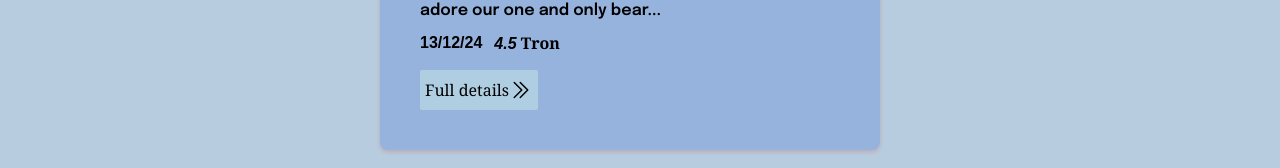
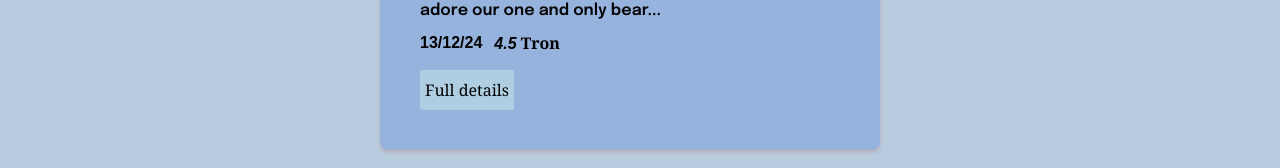
Before and after one commit to Orsini13/TestingCrowdApp, a React (Vite) app: page / in a window 1280 px wide. Shown: the part 655-823 px from the top of the page. Built offline with nearby package versions, Linux system fonts and the light colour scheme.

Commit message:
first hard code test 2

```diff
--- a/src/Components/DisplayCampaigns.jsx
+++ b/src/Components/DisplayCampaigns.jsx
@@ -20,9 +20,9 @@
                 <div className='flex gap-4'>
                  <a href="" className=' flex py-[8px] px-[5px] rounded-sm mt-[6px] text-[#040f3dcc1] bg-[#afcee2]	'>
                      <h1 className='font-serif'>Full details</h1>
-                     <svg xmlns="http://www.w3.org/2000/svg" fill="none" viewBox="0 0 24 24" strokeWidth={1.5} stroke="currentColor" className="size-6">
+                     {/* <svg xmlns="http://www.w3.org/2000/svg" fill="none" viewBox="0 0 24 24" strokeWidth={1.5} stroke="currentColor" className="size-6">
                          <path strokeLinecap="round" strokeLinejoin="round" d="m5.25 4.5 7.5 7.5-7.5 7.5m6-15 7.5 7.5-7.5 7.5" />
-                    </svg>
+                    </svg> */}
                  </a>
                 </div>
 
```
